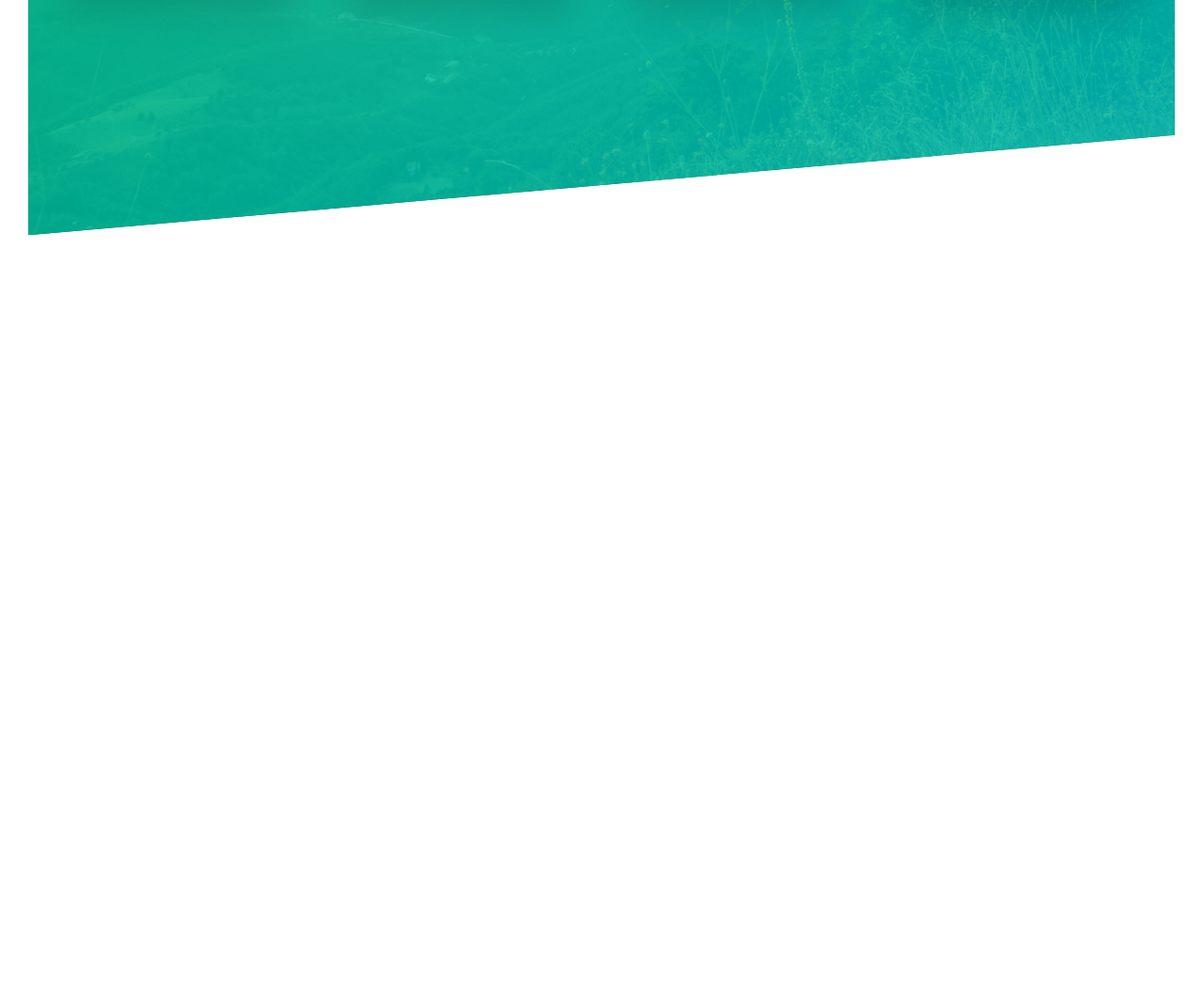
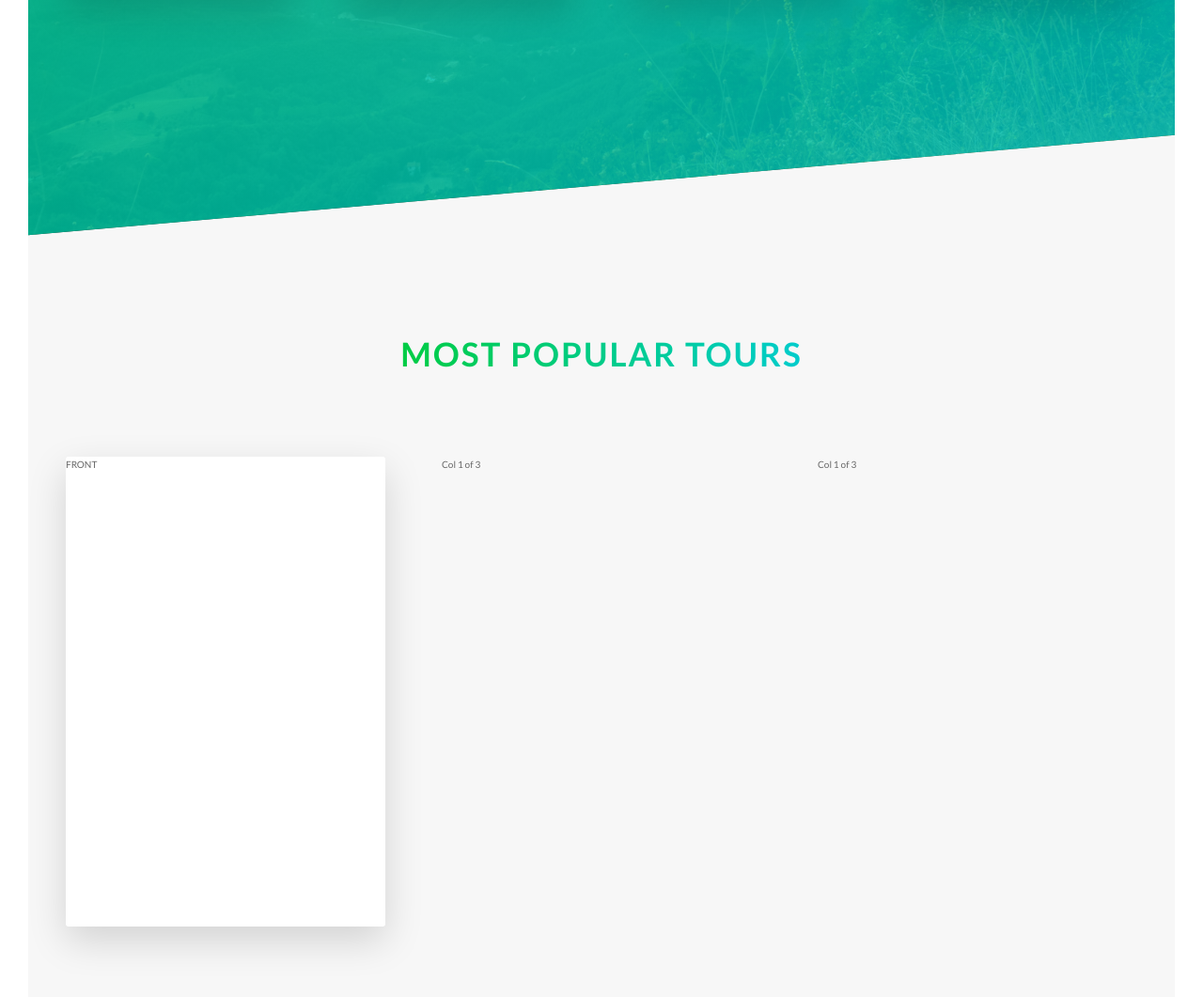
Before and after one commit to tatjanatanaskovich/explore-nature-website, a website: page index.html in a window 1280 px wide. Shown: the part 2003-3064 px from the top of the page at 94% size. Before the commit the page ends 2253 px from the top, so only its background shows below. Drawn offline with Linux system fonts and the light colour scheme.

Commit message:
Built the first part of card component in tours section

```diff
--- a/index.html
+++ b/index.html
@@ -101,6 +101,35 @@
 
       </div>
     </section>
+
+    <section class="section-tours">
+
+      <div class="u-center-text u-margin-bottom-big">
+        <h2 class="heading-secondary">
+          Most popular tours
+        </h2>
+      </div>
+
+      <div class="row">
+        <div class="col-1-of-3">
+         <div class="card">
+           <div class="card__side card__side--front">
+             FRONT
+           </div>
+           <div class="card__side card__side--back card__side--back-1">
+             BACK
+           </div>
+         </div>
+        </div>
+        <div class="col-1-of-3">
+          Col 1 of 3
+        </div>
+        <div class="col-1-of-3">
+          Col 1 of 3
+        </div>
+      </div>
+
+    </section>
   </main>
   <!--
   <section class="grid-test">
--- a/sass/abstracts/_variables.scss
+++ b/sass/abstracts/_variables.scss
@@ -1,6 +1,12 @@
 // COLORS
 $color-primary-green: #00cc88;
 $color-primary-bluegreen: #00cccc;
+
+$color-secondary-light:#ff6680;
+$color-secondary-dark: #cc0067;
+
+$color-tertiary-light: #66ffff;
+$color-tertiary-dark: #0066cc;
 
 $color-lightgreen: #33ffbb;
 $color-comp-red: #cc0044;
--- /dev/null
+++ b/sass/components/_card.scss
@@ -0,0 +1,40 @@
+.card {
+  perspective: 150rem;
+  -moz-perspective: 150rem;
+  position: relative;
+  height: 50rem;
+
+  &__side {
+
+    height: 50rem;
+    transition: all .8s ease;
+    position: absolute;
+    top: 0;
+    left: 0;
+    width: 100%;
+    backface-visibility: hidden;
+    border-radius: 3px;
+    box-shadow: 0 1.5rem 4rem rgba($color-black, .15);
+
+    &--front {
+      background-color: $color-white;
+    }
+
+    &--back {
+       transform: rotateY(180deg);
+
+      &-1 {
+        background-image: linear-gradient(to right bottom, $color-secondary-light, $color-secondary-dark);
+      }
+    }
+  }
+
+  &:hover &__side--front {
+    transform: rotateY(180deg);
+  }
+
+   &:hover &__side--back {
+    transform: rotateY(0);
+  }
+
+}
--- a/sass/main.scss
+++ b/sass/main.scss
@@ -8,6 +8,7 @@
 @import "base/utilities";
 
 @import "components/button";
+@import "components/card";
 @import "components/composition";
 @import "components/feature-box";
 
--- a/sass/pages/_home.scss
+++ b/sass/pages/_home.scss
@@ -18,3 +18,9 @@
      transform: skewY(5deg);
   }
 }
+
+.section-tours {
+  background-color: $color-grey-light-1;
+  padding: 25rem 0 50rem 0;
+  margin-top: -10rem;
+}
```
Also changed, not shown: css/style.css. Lines whose indentation alone changed are shown as unchanged.
